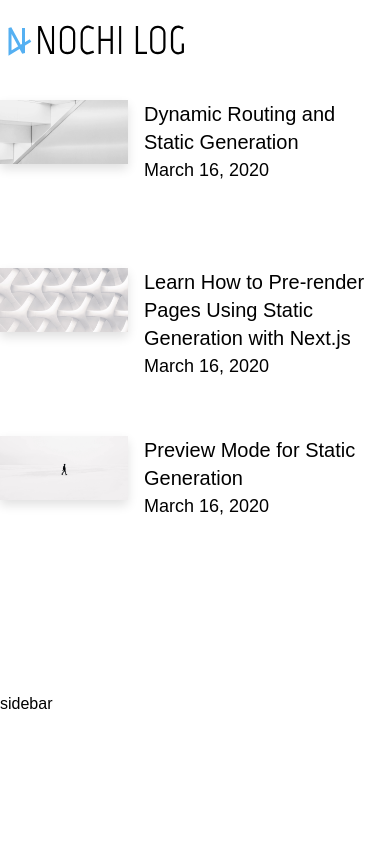
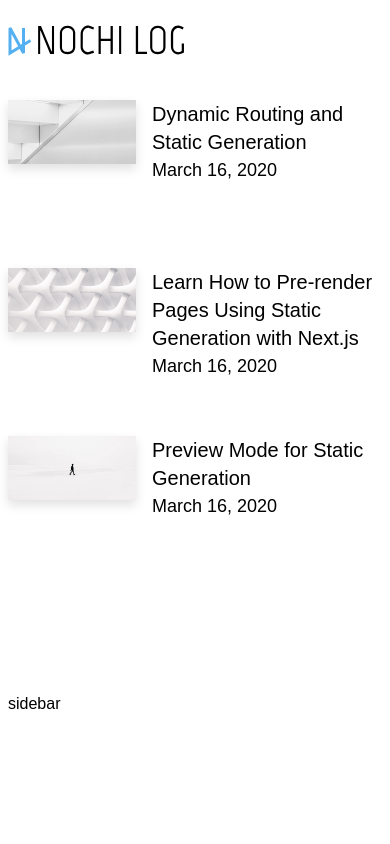
Before and after one commit to nochifuchi/nochi-log, a Next.js app: page / in a window 390 px wide. Shown: the top 844 px of the page. Built offline with nearby package versions, Linux system fonts and the light colour scheme.

Commit message:
containerレイアウト調整

```diff
--- a/components/container.tsx
+++ b/components/container.tsx
@@ -3,7 +3,7 @@ type Props = {
 }
 
 const Container = ({ children }: Props) => {
-  return <div className="container flex flex-1 flex-col md:flex-row max-w-screen-lg lg:mx-auto w-full">{children}</div>
+  return <div className="container px-2 lg:px-0 flex flex-col md:flex-row max-w-screen-lg lg:mx-auto">{children}</div>
 }
 
 export default Container
--- a/components/layout.tsx
+++ b/components/layout.tsx
@@ -13,9 +13,7 @@ const Layout = ({ children }: Props) => {
       <Meta />
       <div className="font-body">
         <Header />
-        <div className="min-h-screen">
-          <main>{children}</main>
-        </div>
+        <main className="min-h-screen">{children}</main>
         <Footer />
       </div>
     </>
```
